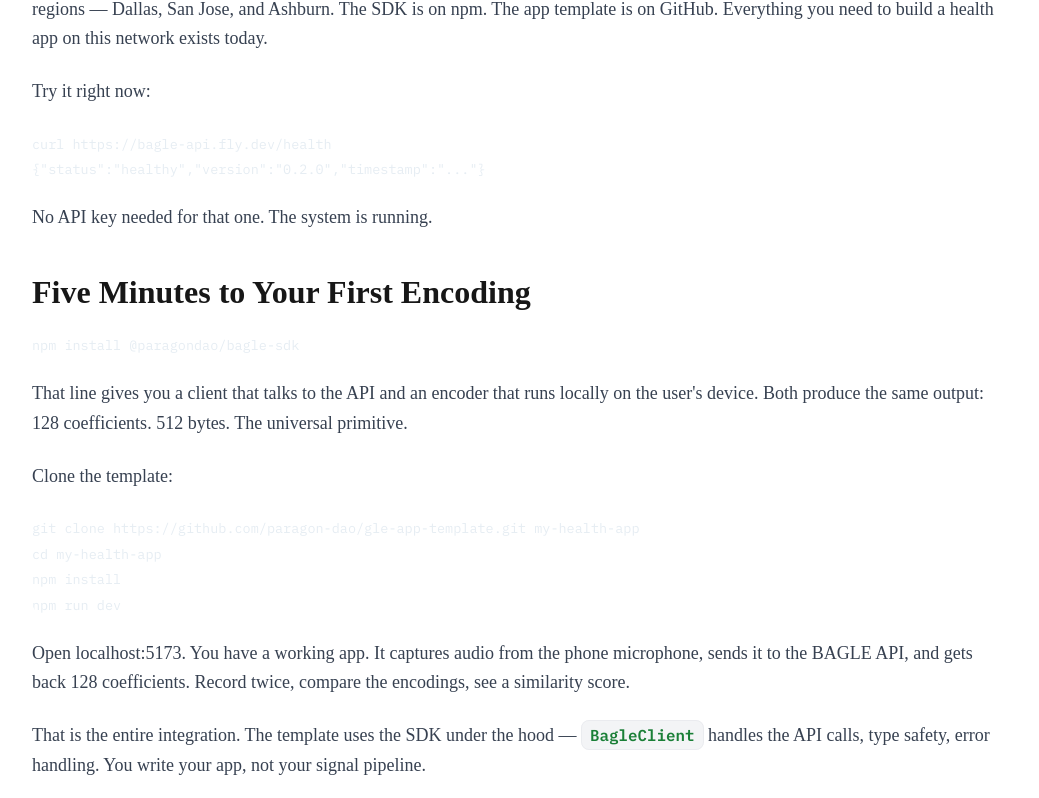
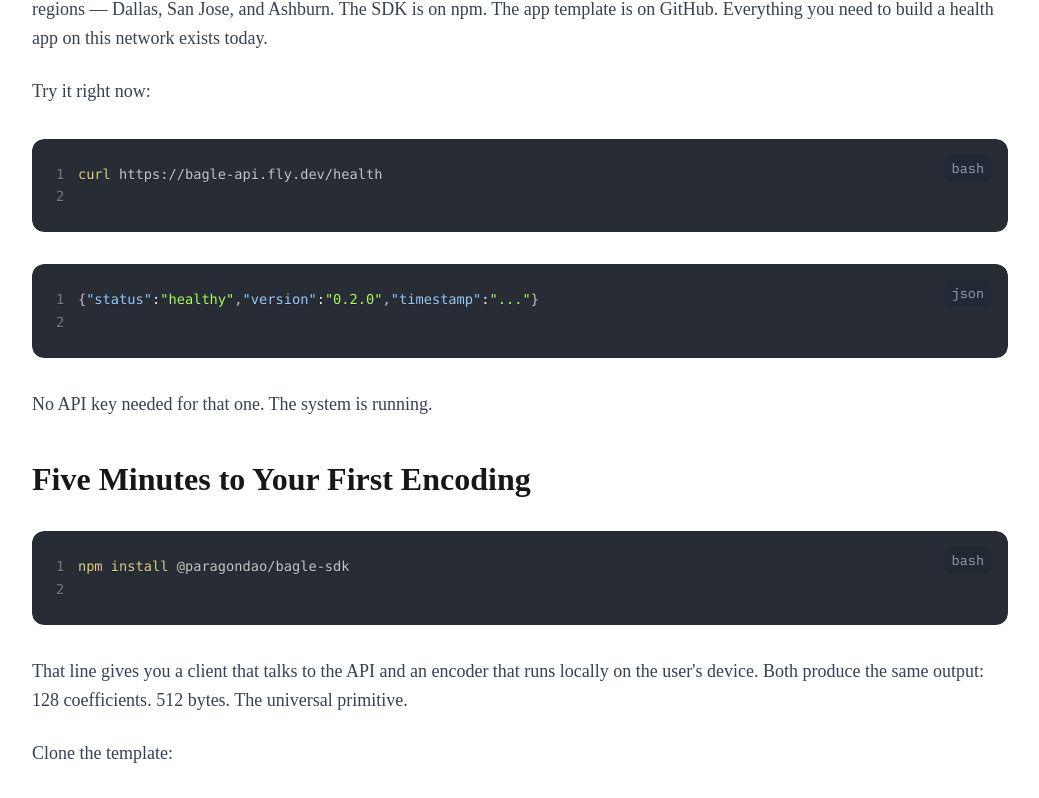
Before and after one commit to univault-org/md-next, a Next.js app: page /updates/build-on-the-network in a window 1280 px wide. Shown: the part 1138-1936 px from the top of the page, without its empty margins (120-1159 px from the left). Built offline with nearby package versions, Linux system fonts and the light colour scheme.

Commit message:
Clean up merge conflicts in slug component

```diff
--- a/src/pages/updates/[slug].js
+++ b/src/pages/updates/[slug].js
@@ -151,26 +151,6 @@
       {props.children}
     </li>
   ),
-  pre: (props) => (
-    <pre
-      {...props}
-      className="my-8 rounded-2xl bg-[#0d1117] dark:bg-[#1e293b] border border-neutral-200/10 dark:border-[#475d8c]/60 p-6 overflow-x-auto text-[15px] leading-[1.7] font-mono text-[#e6edf3] shadow-2xl dark:shadow-[0_0_40px_rgba(59,130,246,0.06)]"
-    />
-  ),
-  code: (props) => {
-    // Inline code (not inside <pre>)
-    const isInline = typeof props.children === 'string' && !props.className
-    if (isInline) {
-      return (
-        <code
-          {...props}
-          className="px-2 py-1 rounded-lg bg-neutral-100 dark:bg-neutral-800/80 text-[#1a7f37] dark:text-emerald-400 text-[0.88em] font-mono font-semibold border border-neutral-200/60 dark:border-neutral-700/60"
-        />
-      )
-    }
-    // Code block inside <pre> — just pass through
-    return <code {...props} className={`${props.className || ''} font-mono`} />
-  },
   blockquote: (props) => (
     <blockquote
       {...props}
@@ -356,7 +336,7 @@
           </div>
 
           {/* Main Content */}
-          <div className="prose prose-xl dark:prose-invert prose-neutral max-w-none prose-headings:font-bold prose-p:text-xl prose-p:leading-relaxed prose-li:text-xl prose-img:rounded-xl prose-pre:bg-transparent prose-pre:p-0 prose-pre:m-0 prose-pre:border-0 prose-pre:shadow-none prose-code:before:content-none prose-code:after:content-none">
+          <div className="prose prose-xl dark:prose-invert prose-neutral max-w-none prose-headings:font-bold prose-p:text-xl prose-p:leading-relaxed prose-li:text-xl prose-img:rounded-xl prose-pre:bg-transparent prose-pre:p-0 prose-pre:m-0 prose-code:before:content-none prose-code:after:content-none">
             <MDXRemote {...post?.source} components={components} />
           </div>
 
```
